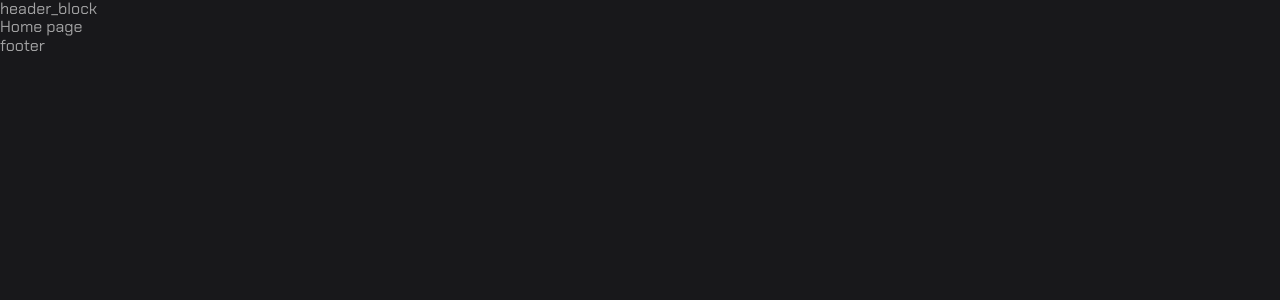
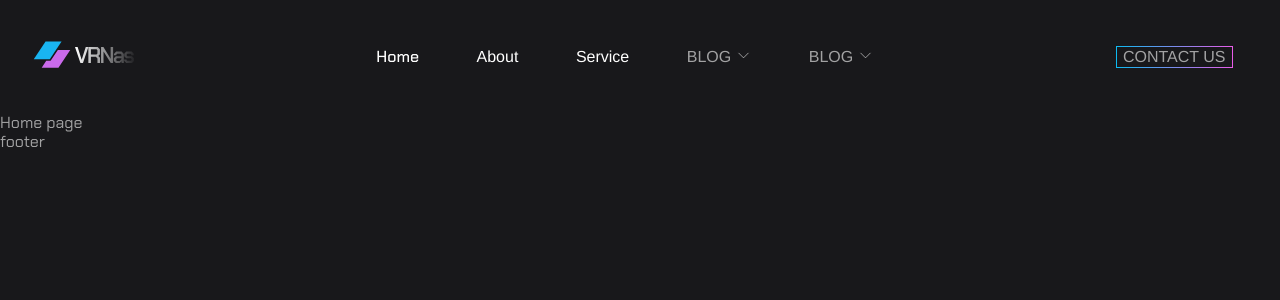
Before and after one commit to 0smir/VRNAS, a Vue app: page / in a window 1280 px wide. Shown: the top 300 px of the page. Built offline with nearby package versions, Linux system fonts and the light colour scheme; a web font is replaced by a local one.

Commit message:
add styles for site-header

```diff
--- a/src/components/UI/TheHeader.vue
+++ b/src/components/UI/TheHeader.vue
@@ -1,14 +1,131 @@
 <script setup>
-
+import { RouterLink } from 'vue-router';
+import SvgIcon from '../base_components/SvgIcon.vue';
+import BaseButton from '../base_components/BaseButton.vue';
 </script>
 <template>
- <header>
-  header_block
- </header>
+  <header class="header">
+    <div class="container header__container">
+      <RouterLink to="/" class="link__logo header__logo">
+        <SvgIcon class="icon icon--logo" name="logo-big" />
+      </RouterLink>
+      <nav class="nav header__nav">
+        <ul class="nav__list header__nav-list">
+          <li class="nav__list-item">
+            <RouterLink to="/" class="link header__nav-link">Home</RouterLink>
+          </li>
+          <li class="nav__list-item">
+            <RouterLink to="/about" class="link header__nav-link"
+              >About</RouterLink
+            >
+          </li>
+          <li class="nav__list-item">
+            <RouterLink to="/service" class="link header__nav-link"
+              >Service</RouterLink
+            >
+          </li>
+          <li class="nav__list-item">
+            <div class="dropdown">
+              <BaseButton class="btn dropdown__btn">
+                <span class="dropdown__btn-text">Blog</span>
+                <SvgIcon class="icon icon--small" name="chevron-down" />
+              </BaseButton>
+            </div>
+          </li>
+          <li class="nav__list-item relative">
+            <div class="dropdown">
+              <BaseButton class="btn dropdown__btn">
+                <span class="dropdown__btn-text">Blog</span>
+                <SvgIcon class="icon icon--small" name="chevron-down" />
+              </BaseButton>
+              <ul class="dropdown__list">
+                <li class="dropdown__list-item">Blog item</li>
+                <li class="dropdown__list-item">Blog item</li>
+                <li class="dropdown__list-item">Blog item</li>
+              </ul>
+            </div>
+          </li>
+        </ul>
+      </nav>
+      <BaseButton
+        class="btn btn-primary--outline btn-contact header__btn-contact"
+        >Contact us</BaseButton
+      >
+    </div>
+  </header>
 </template>
 
+<style lang="scss">
+.header {
+  padding-block: 32px;
 
+  &__container {
+    display: flex;
+    align-items: center;
+  }
 
-<style lang="scss" scoped>
+  &__logo {
+    margin-right: auto;
 
+    @media (min-width: $md) {
+      margin-right: 0;
+    }
+  }
+
+  &__nav {
+    display: none;
+    margin: 0 auto;
+    padding: 0 6px;
+    width: 100%;
+    max-width: 525px;
+
+    @media (min-width: $md) {
+      display: flex;
+    }
+  }
+
+  &__nav-list {
+    display: flex;
+    justify-content: space-between;
+    flex: 1;
+    list-style: none;
+  }
+
+  &__nav-link {
+    display: flex;
+    padding: 16px 8px;
+    min-width: 45px;
+    font-weight: 300;
+    color: $white;
+
+    &.router-link-exact-active {
+      font-weight: 500;
+    }
+  }
+}
+
+.dropdown {
+  position: relative;
+
+  &__btn {
+    padding: 16px 8px;
+    border: none;
+  }
+
+  &__btn-text {
+    margin-right: 5px;
+  }
+
+  &__list {
+    display: none;
+    position: absolute;
+    list-style: none;
+    min-width: 120px;
+  }
+
+  &__list.open {
+    display: flex;
+    flex-direction: column;
+  }
+}
 </style>
```
